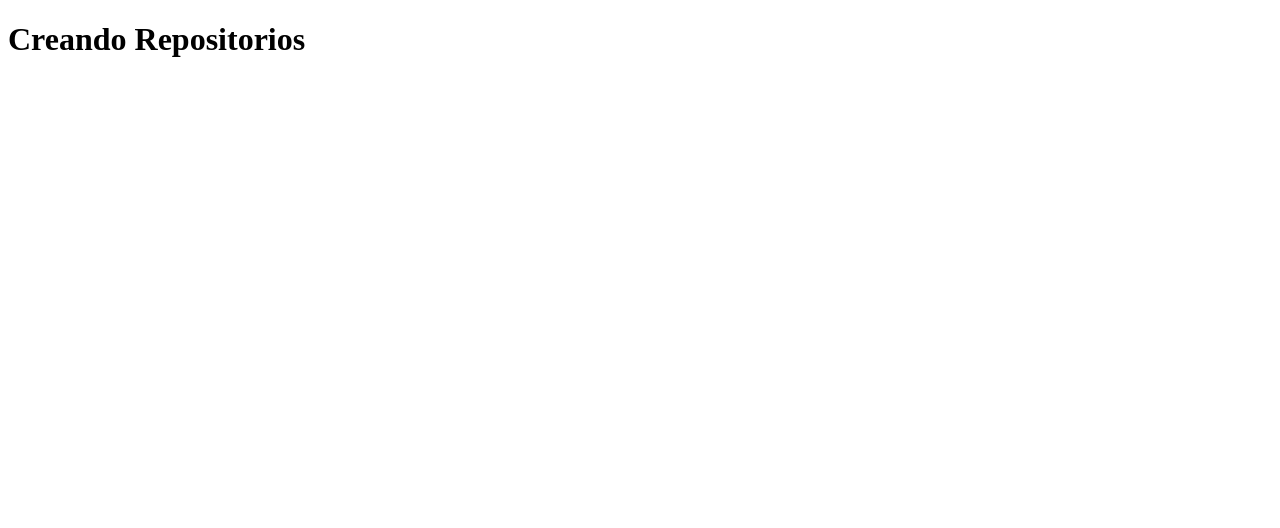
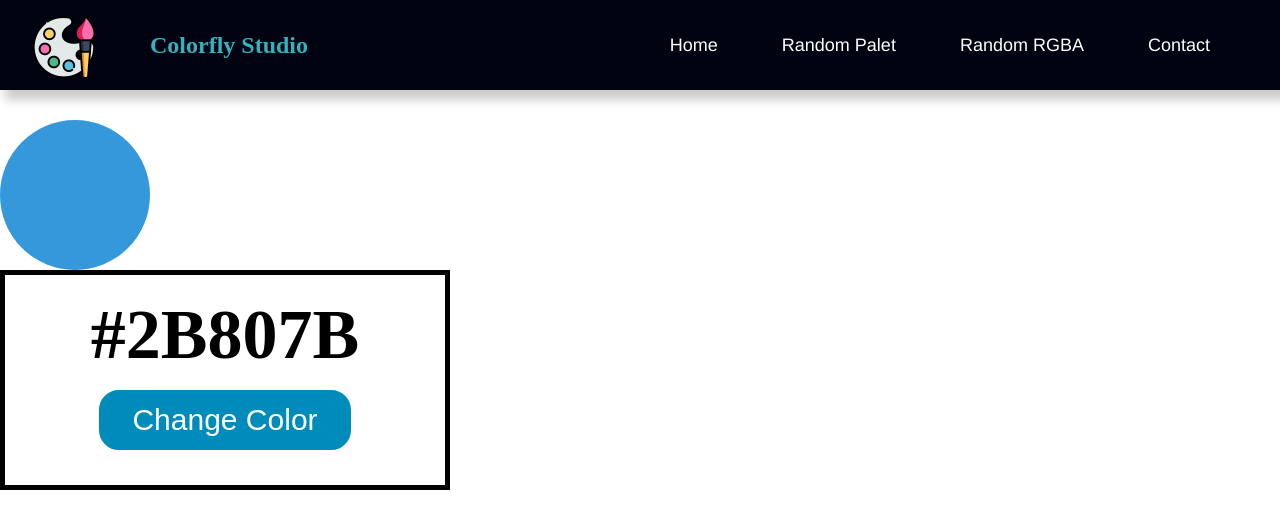
Before and after one commit to GSUSESPINDOLA/ProyectoM1_JesusEspindolaOrtiz, a plain HTML site: page index.html in a window 1280 px wide. Drawn offline with Linux system fonts and the light colour scheme.

Commit message:
creacion de js

```diff
--- a/app.js
+++ b/app.js
@@ -14,3 +14,5 @@ function colorHexadecimal(){
 
     return aux;
 }
+
+colorHexadecimal();
--- a/css/style.css
+++ b/css/style.css
@@ -0,0 +1,200 @@
+:root{
+    --turquesa:#34B0BE;
+    --beige:#D1CECA;
+    --azul:#010311;
+    --blanco:#FFFFFF;
+    --negro:black;
+    --gris:gray;
+    --button-shadow: 0px 3px 10px #34B0BE;
+}
+
+
+
+*{
+    margin:0;
+    padding: 0;
+    box-sizing: border-box;
+}
+
+
+.nav{
+
+    display: flex;
+    flex-direction: row;
+    justify-content: space-between;
+    align-items: center;
+    background-color: var(--azul);
+    top: 0;
+    left: 0;
+    height: 90px;
+    width: 100%;
+    box-shadow: 10px 5px 10px 5px #ccc;
+    margin-bottom: 30px;
+    z-index: var(--z-fixed);
+
+    #title{
+    color: var(--turquesa) ;
+    margin-left: 150px;
+    }
+
+}
+
+
+/*BARRA DE NAVEGACION */
+/*ANCLES*/
+.enlace{
+    position: absolute;
+    padding: 0rem 2rem;
+}
+
+/* MI PAIS*/
+.logo{
+    margin-top: 8px;
+    height: 4rem;
+    width: 4rem;
+}
+
+.nav-menu{
+    float: right;
+    margin-right: 20px;
+    list-style: none;
+}
+
+
+.items{
+    display: inline-block;
+    line-height: 80px;
+    margin: 0 , 5px;
+}
+
+.ancles{
+
+    color: var(--blanco);
+    font-size: 18px;
+    padding: 7px,13%;
+    border-radius: 3px;
+    text-decoration: none;
+    margin : 10px;
+    font-family: 'Franklin Gothic Medium', 'Arial Narrow', Arial, sans-serif;
+    margin-right: 50px;
+}
+
+/*hover para los ancles */
+
+.ancles:hover{
+    background-color: var(--turquesa);
+    transition: 0.5s;
+}
+
+
+.checkbtn{
+    font-size: 30px;
+    float: right;
+    line-height: 80px;
+    margin-right: 30px;
+    cursor:pointer;
+    display: none;
+
+}
+
+#check{
+    display:none;
+}
+
+
+
+.centrar-flex{
+    display: flex;
+    justify-content: center;
+    align-items: center;
+}
+
+#contenedor{
+    height: 220px;
+    width: 450px;
+    background-color: white;
+    border: 5px solid black;
+    flex-wrap: wrap;
+    flex-direction: column;
+}
+
+#color{
+    font-size: 70px;
+    font-weight: bold;
+}
+
+button{
+    font-size: 30px;
+    color :white;
+    border-radius: 20px;
+    background-color: #008CBA;
+    margin: 15px ;
+    padding: 10px 30px;
+    border: 3px solid #008CBA;
+    user-select: none;
+    cursor: pointer;
+    transition-duration: 0.4s;
+}
+
+
+
+button:hover{
+
+    background-color: red;
+}
+
+#paleta1{
+
+  width: 150px;
+  height: 150px;
+  background-color: #3498db;
+  border-radius: 50%;
+}
+
+
+
+
+@media (max-width:700px){
+
+    /*MENU HAMBURGUESA */
+    .checkbtn{
+        display: block;
+    }
+
+    ul{
+        position: fixed;
+        width: 100%;
+        height: 100vh;
+        background-color: var(--turquesa);
+        top:80px;
+        left: -100%;
+        text-align:center;
+        transition: all .5s;
+    }
+
+    li{
+
+    display :block;
+    margin : 50px 0;
+    line-height: 30px;
+    }
+
+
+    .items{
+        display: block;
+        margin:50px 0;
+        line-height: 30px;
+    }
+/* ANCLES*/
+    .ancles{
+        font-size: 20px;
+    }
+/* HOVER PARA EL MENU*/
+    .ancles:hover{
+
+        background: var(--azul);
+    }
+
+    #check:checked ~ .nav-menu{
+        left:0;
+    }}
--- a/index.html
+++ b/index.html
@@ -3,10 +3,39 @@
 <head>
     <meta charset="UTF-8">
     <meta name="viewport" content="width=device-width, initial-scale=1.0">
-    <title>Document</title>
-    <h1>Creando Repositorios</h1>
+         <link rel="icon" type="image/png" href="./img/pintar.png">
+    <link rel="stylesheet" href="./css/style.css">
+    <script src="app.js"></script>
+    <title>Paleta de Colores</title>
+
 </head>
 <body>
+       <nav class="nav">
+       <h1 id="title">Colorfly Studio</h1>
+
+
+        <a href="#" class="enlace">
+            <img src="./img/pintar.png" alt="" class="logo">
+        </a>
+        <ul class="nav-menu">
+            <li class="items"><a href="" class="ancles">Home</a></li>
+            <li class="items"><a href="" class="ancles">Random Palet</a></li>
+            <li class="items"><a href="" class="ancles">Random RGBA</a></li>
+            <li class="items"><a href="" class="ancles">Contact</a></li>
+        </ul>
+       </nav>
+
+       <div class="centrar-flex" id="paleta1">
+
+       </div>
+       <div id="contenedor" class="centrar-flex">
+          <p id="color">#2B807B</p>
+            <button id="boton-color">
+            Change Color
+            </button>
+       </div>
+
+    <script src="./app.js"></script>
 
 </body>
 </html>
```
Also changed, not shown: img/pintar.png (added).
